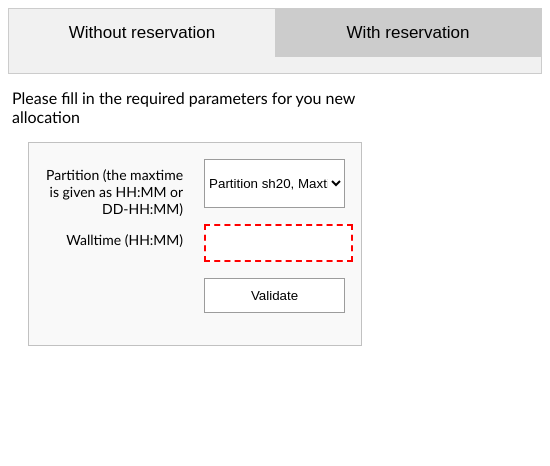
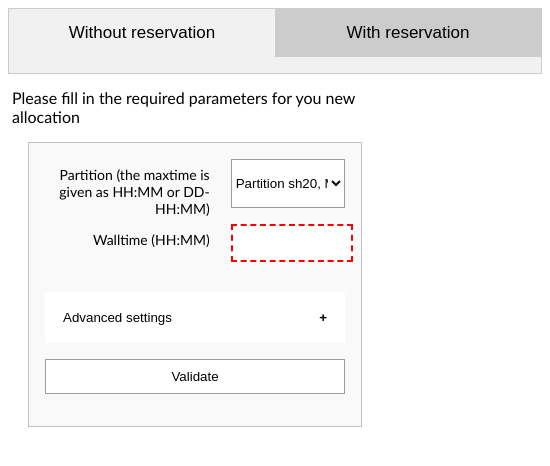
Before and after one commit to jeremyfix/dcejs, an Electron app: page app/newsession.html in a window 550 px wide. Drawn offline with Linux system fonts and the light colour scheme; no server answers.

Commit message:
collapsible advanced settings for a normal resa

```diff
--- a/app/app.css
+++ b/app/app.css
@@ -214,6 +214,53 @@ div.sessionsbuttons > button {
 	padding: 6px 12px;
 }
 
+.tabcontent .collapsible {
+	grid-column-start: 1;
+	grid-column-end: 3;
+	color: black;
+	cursor: pointer;
+	padding: 18px;
+	width: 100%;
+	border: none;
+	text-align: left;
+	outline: none;
+}
+
+.tabcontent .collapsible:after {
+  content: '\002B';
+  color: black;
+  font-weight: bold;
+  float: right;
+  margin-left: 5px;
+}
+.tabcontent .active:after {
+  content: '\2212';
+}
+.tabcontent button.validate {
+	grid-column-start: 1;
+	grid-column-end: 3;
+}
+
+.advancedsettings {
+	display: grid;
+	grid-column: 1/2;
+	max-height: 0;
+	overflow: hidden;
+	transition: max-height 0.2s ease-out;
+	background-color: #f1f1f1;
+}
+
+.advancedsettings select,input,button {
+	width: 100%;
+	padding-top: 0.7em;
+	padding-bottom: 0.7em;
+	margin-bottom: 0.5rem;
+	grid-column: 2/2;
+	margin-bottom: 1rem;
+	background: #fff;
+	border: 1px solid #9c9c9c;
+}
+
 select {
 	width: 100%;
 }
--- a/app/newsession.html
+++ b/app/newsession.html
@@ -35,7 +35,12 @@
 						<label for="walltime">Walltime (HH:MM)</label>
 						<input type="text" id="walltime" required>
 						<label class="error" id="error"></label>
-						<button id="validateBtn">Validate</button>
+						<button class="collapsible" type="button" "advancedBtn">Advanced settings</button>
+						<div class="advancedsettings">
+							<label for="exclusive">Exclusive</label>
+							<input type="checkbox" id="exclusive">
+						</div>
+						<button id="validateBtn" class="validate">Validate</button>
 					</form>
 				</div>
 
@@ -45,7 +50,7 @@
 						<label for="reservation">Reservation</label>
 						<input type="text" id="reservation" required autofocus>
 						<label class="error" id="errorresa"></label>
-						<button id="validateResaBtn">Validate</button>
+						<button id="validateResaBtn" class="validate">Validate</button>
 					</form>
 				</div>
 
--- a/app/newsession.js
+++ b/app/newsession.js
@@ -81,6 +81,24 @@ window.addEventListener('DOMContentLoaded', () => {
 	tablinks.forEach(elem => elem.addEventListener('click', showTab, false));
 
 	document.getElementById("defaultOpen").click();
+
+	// Default check the exclusive checkbox
+	document.getElementById("exclusive").checked = true;
+
+	//TODO, add -n 32 etc.. available only if the checkbox is not checked
+	let collapsibles = document.getElementsByClassName("collapsible");
+	for(let elem of collapsibles) {
+		elem.addEventListener("click", function () {
+			this.classList.toggle("active");
+			console.log("clicked");
+			let content = this.nextElementSibling;
+			console.log(content);
+			if(content.style.maxHeight)
+				content.style.maxHeight = null;
+			else
+				content.style.maxHeight = content.scrollHeight + "px";
+		});
+	}
 });
 
 function showTab(evt) {
```
